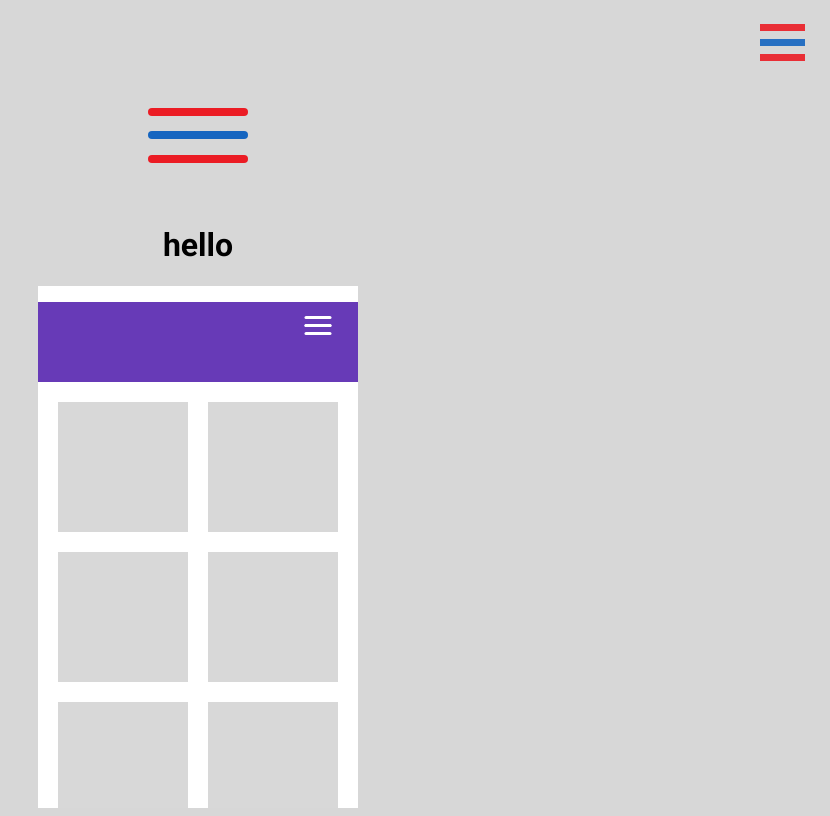
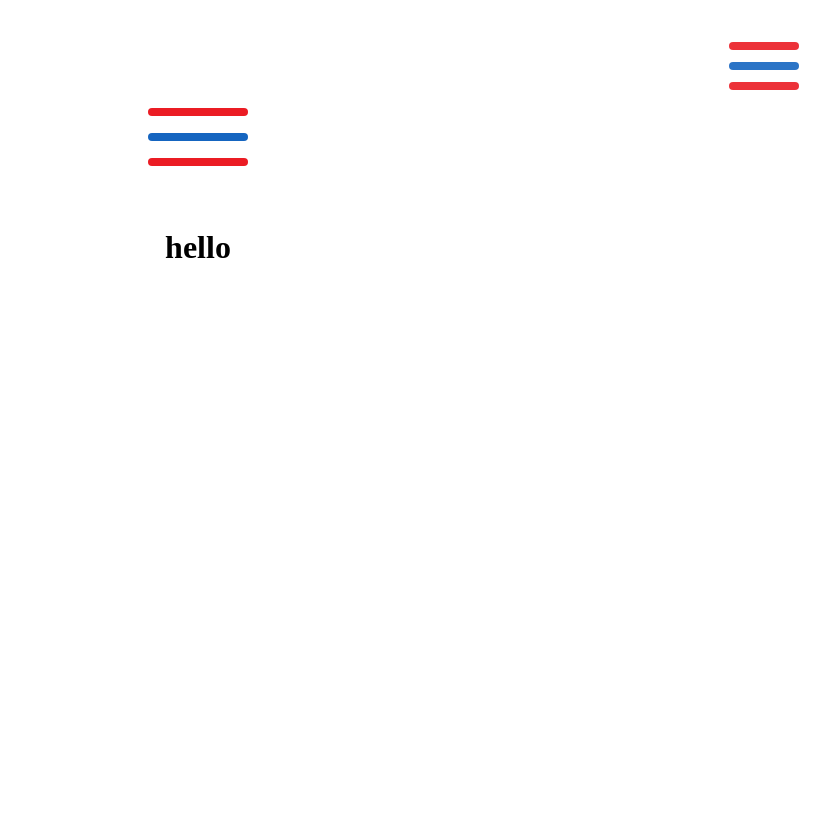
Before and after one commit to wildpow/hamburgerMenu, a React (Create React App) app: page / in a window 1280 px wide. Shown: the whole page, without its empty margins (450-1280 px from the left). Built offline with nearby package versions, Linux system fonts and the light colour scheme.

Commit message:
almost done

```diff
--- a/src/AnotherButton.js
+++ b/src/AnotherButton.js
@@ -17,14 +17,16 @@ const Nav = styled.a`
   :hover {
     background-color: rgba(0, 0, 0, 0.5);
   }
+  :focus {
+    background-color: rgba(0, 0, 0, 0.5);
+  }
 `;
 
 const MenuIcon = styled.line`
   display: block;
   cursor: pointer;
   color: white;
-
-  transform: rotate(0deg);
+  transform: ${props => (props.toggle ? "rotate(180deg)" : "rotate(0deg)")};
   transition: 0.3s cubic-bezier(0.165, 0.84, 0.44, 1);
   fill: none;
   stroke: currentColor;
@@ -36,163 +38,55 @@ const Bar = styled(MenuIcon)`
   transform-origin: 50% 50%;
   transition: transform 0.25s ease-in-out;
 `;
+const Bar2 = styled(MenuIcon)`
+  transform: ${props => (props.toggle ? "rotate(45deg)" : "rotate(0deg);")};
+`;
+const Bar3 = styled(MenuIcon)`
+  transform: ${props => (props.toggle ? "rotate(-45deg)" : "rotate(0deg);")};
+`;
+const Circle = styled(MenuIcon)`
+  /* transition: stroke-dashoffset 0.3s linear 0.1s;
+  stroke-dashoffset: ${props => (props.toggle ? " 0" : "circumference(23)")};
+  stroke-dasharray: circumference(23); */
+  transition: stroke-dashoffset 0.3s linear 0.1s;
+  /* stroke-dashoffset: 144.51326; */
+  stroke-dasharray: 144.51326;
+  stroke-dashoffset: ${props => (props.toggle ? 0 : 144.51326)};
 
-const Circle = styled(MenuIcon)`
-  transition: stroke-dashoffset 0.3s linear 0.1s;
-  stroke-dashoffset: circumference(23);
-  stroke-dasharray: circumference(23);
 `;
 // nav--open
 const AnotherButton = () => {
-  const [toggle, useToggle] = useState("");
+  const [toggle, useToggle] = useState(false);
   return (
     <>
-      <div class="viewport">
-        <header class="header" role="banner">
-          <nav id="nav" class="nav" role="navigation">
-            <ul
-              class="nav__menu"
-              id="menu"
-              tabindex="-1"
-              aria-label="main navigation"
-              hidden
-            >
-              <li class="nav__item">
-                <a href="#" class="nav__link">
-                  Home
-                </a>
-              </li>
-              <li class="nav__item">
-                <a href="#" class="nav__link">
-                  Shop
-                </a>
-              </li>
-              <li class="nav__item">
-                <a href="#" class="nav__link">
-                  Blog
-                </a>
-              </li>
-              <li class="nav__item">
-                <a href="#" class="nav__link">
-                  About
-                </a>
-              </li>
-              <li class="nav__item">
-                <a href="#" class="nav__link">
-                  Contact
-                </a>
-              </li>
-            </ul>
-            <a
+      <Nav
         href="#nav"
-              className={`nav__toggle ${toggle}`}
+        toggle={toggle}
         role="button"
         aria-expanded="false"
         aria-controls="menu"
-              onClick={() => useToggle("nav--open")}
+        onClick={() => useToggle(!toggle)}
       >
+        {console.log(toggle)}
         <svg
           className="menuicon"
           xmlns="http://www.w3.org/2000/svg"
-                width="50"
-                height="50"
+          width="150"
+          height="150"
           viewBox="0 0 50 50"
         >
           <title>Toggle Menu</title>
           <g>
-                  <line
-                    className="menuicon__bar"
-                    x1="13"
-                    y1="16.5"
-                    x2="37"
-                    y2="16.5"
-                  />
-                  <line
-                    className="menuicon__bar"
-                    x1="13"
-                    y1="24.5"
-                    x2="37"
-                    y2="24.5"
-                  />
-                  <line
-                    className="menuicon__bar"
-                    x1="13"
-                    y1="24.5"
-                    x2="37"
-                    y2="24.5"
-                  />
-                  <line
-                    className="menuicon__bar"
-                    x1="13"
-                    y1="32.5"
-                    x2="37"
-                    y2="32.5"
-                  />
-                  <circle className="menuicon__circle" r="23" cx="25" cy="25" />
+            <Bar3 x1="13" y1="16.5" x2="37" y2="16.5" toggle={toggle} />
+            <Bar x1="13" y1="24.5" x2="37" y2="24.5" toggle={toggle} />
+            <Bar x1="13" y1="24.5" x2="37" y2="24.5" toggle={toggle} />
+            <Bar2 x1="13" y1="32.5" x2="37" y2="32.5" toggle={toggle} />
+            <Circle as="circle" toggle={toggle} r="23" cx="25" cy="25" />
           </g>
         </svg>
-            </a>
-            <div className="splash" />
-          </nav>
-        </header>
-        <main className="main" role="main">
-          <div className="gallery" aria-label="gallery">
-            <a href="#" className="gallery__item" />
-            <a href="#" className="gallery__item" />
-            <a href="#" className="gallery__item" />
-            <a href="#" className="gallery__item" />
-            <a href="#" className="gallery__item" />
-            <a href="#" className="gallery__item" />
-            <a href="#" className="gallery__item" />
-            <a href="#" className="gallery__item" />
-            <a href="#" className="gallery__item" />
-            <a href="#" className="gallery__item" />
-            <a href="#" className="gallery__item" />
-            <a href="#" className="gallery__item" />
-            <a href="#" className="gallery__item" />
-            <a href="#" className="gallery__item" />
-            <a href="#" className="gallery__item" />
-            <a href="#" className="gallery__item" />
-            <a href="#" className="gallery__item" />
-            <a href="#" className="gallery__item" />
-            <a href="#" className="gallery__item" />
-            <a href="#" className="gallery__item" />
-            <a href="#" className="gallery__item" />
-            <a href="#" className="gallery__item" />
-            <a href="#" className="gallery__item" />
-            <a href="#" className="gallery__item" />
-          </div>
-        </main>
-      </div>
+      </Nav>
     </>
   );
 };
 
 export default AnotherButton;
-
-{
-  /* <Nav
-href="#nav"
-class="nav__toggle"
-role="button"
-aria-expanded="false"
-aria-controls="menu"
->
-<svg
-  class="menuicon"
-  xmlns="http://www.w3.org/2000/svg"
-  width="50"
-  height="50"
-  viewBox="0 0 50 50"
->
-  <title>Toggle Menu</title>
-  <g>
-    <Bar class="menuicon__bar" x1="13" y1="16.5" x2="37" y2="16.5" />
-    <Bar class="menuicon__bar" x1="13" y1="24.5" x2="37" y2="24.5" />
-    <Bar class="menuicon__bar" x1="13" y1="24.5" x2="37" y2="24.5" />
-    <Bar class="menuicon__bar" x1="13" y1="32.5" x2="37" y2="32.5" />
-    <Circle class="menuicon__circle" r="23" cx="25" cy="25" />
-  </g>
-</svg>
-</Nav> */
-}
--- a/src/App.css
+++ b/src/App.css
@@ -1,7 +1,7 @@
 @import url("https://fonts.googleapis.com/css?family=Lobster");
 @import url("https://fonts.googleapis.com/css?family=Open+Sans");
 
-@keyframes appear {
+/* @keyframes appear {
   0% {
     opacity: 0;
   }
@@ -9,7 +9,7 @@
     opacity: 1;
   }
 }
-
+body
 @keyframes slideIn {
   0% {
     transform: translateX(20%);
@@ -26,7 +26,7 @@
   100% {
     width: 90%;
   }
-}
+} */
 
 /* @keyframes slideIn {
   0% {
@@ -45,13 +45,13 @@
   }
 } */
 
-:root {
+/* :root {
   --screen-width: 320px;
   --screen-height: 560px;
   --header-bg-color: #673ab7;
   --splash-bg-color: #368887;
-}
-.nav__toggle {
+} */
+/* .nav__toggle {
   display: inline-block;
   position: absolute;
   z-index: 10;
@@ -64,55 +64,9 @@
   cursor: pointer;
   border-radius: 50%;
   transition: background-color 0.15s linear;
-}
-.nav__toggle:hover,
-.nav__toggle:focus {
-  background-color: rgba(0, 0, 0, 0.5);
-}
-.nav__menu {
-  display: flex;
-  flex-direction: column;
-  justify-content: center;
-  height: var(--screen-height);
-  position: relative;
-  z-index: 5;
-  visibility: hidden;
-}
-.nav__item {
-  opacity: 0;
-  transition: all 0.3s cubic-bezier(0, 0.995, 0.99, 1) 0.3s;
-}
-.nav__item:nth-child(1) {
-  transform: translateY(-40px);
-}
-.nav__item:nth-child(2) {
-  transform: translateY(-80px);
-}
-.nav__item:nth-child(3) {
-  transform: translateY(-120px);
-}
-.nav__item:nth-child(4) {
-  transform: translateY(-160px);
-}
-.nav__item:nth-child(5) {
-  transform: translateY(-200px);
-}
-.nav__link {
-  color: white;
-  display: block;
-  text-align: center;
-  text-transform: uppercase;
-  letter-spacing: 5px;
-  font-size: 1.25rem;
-  text-decoration: none;
-  padding: 1rem;
-}
-.nav__link:hover,
-.nav__link:focus {
-  outline: 0;
-  background-color: rgba(0, 0, 0, 0.2);
-}
-.menuicon {
+} */
+
+/* .menuicon {
   display: block;
   cursor: pointer;
   color: white;
@@ -136,32 +90,7 @@
   stroke-dashoffset: 144.51326;
   stroke-dasharray: 144.51326;
 }
-.splash {
-  position: absolute;
-  top: 40px;
-  right: 40px;
-  width: 1px;
-  height: 1px;
-}
-.splash::after {
-  content: "";
-  display: block;
-  position: absolute;
-  border-radius: 50%;
-  background-color: var(--splash-bg-color);
-  width: 284vmax;
-  height: 284vmax;
-  top: -142vmax;
-  left: -142vmax;
-  transform: scale(0);
-  transform-origin: 50% 50%;
-  transition: transform 0.5s cubic-bezier(0.755, 0.05, 0.855, 0.06);
-  will-change: transform;
-}
-.nav:target > .splash::after,
-.nav--open > .splash::after {
-  transform: scale(1);
-}
+
 .nav:target .menuicon,
 .nav--open .menuicon {
   color: white;
@@ -230,4 +159,4 @@ body {
 .gallery__item:hover,
 .gallery__item:focus {
   background-color: #a4a4a4;
-}
+} */
--- a/src/App.js
+++ b/src/App.js
@@ -94,7 +94,7 @@ class App extends React.Component {
         <Body menuOpen={menuOpen}>
           <MenuButtonz />
           <h1>hello</h1>
-          <AnotherButton />
+          {/* <AnotherButton /> */}
         </Body>
       </div>
     );
--- a/src/Menu/newMenu.js
+++ b/src/Menu/newMenu.js
@@ -14,7 +14,7 @@ const Container = styled.div`
   color: #fafafa;
   transition: width 0.3s ease;
   z-index: 2;
-  padding-top: 6rem;
+  padding-top: 7.6rem;
 `;
 
 const Menu = ({ open, children }) => (
--- a/src/Menu/newerMenuButton.js
+++ b/src/Menu/newerMenuButton.js
@@ -1,49 +1,104 @@
-import React from "react";
-import styled from "styled-components";
+import React, { useState } from "react";
+import styled, { css } from "styled-components";
 
+const Line1Active = css`
+  transform: translateY(20px) translateX(0) rotate(45deg);
+`;
+const Line2Active = css`
+  transform: translateY(-20px) translateX(0) rotate(-45deg);
+`;
+
+const Poop = styled.div`
+  width: 90px;
+  height: 90px;
+  display: flex;
+  justify-content: center;
+  align-content: center;
+  justify-items: center;
+  align-items: center;
+  border-radius: 50%;
+  transition: all 0.15s linear;
+  border: ${props =>
+    props.open ? "1px solid rgba(0,0,0,.2)" : "1px solid transparent"};
+  :hover {
+    background-color: rgba(0, 0, 0, 0.1);
+  }
+`;
 const Container = styled.div`
-  height: 37px;
-  width: 47px;
-  display: flex;
+  width: 70px;
+  height: 40px;
+  margin-bottom: 9px;
+  /* display: flex;
   flex-direction: column;
   justify-content: center;
-  align-items: center;
+  align-items: center; */
+  justify-self: center;
+  position: relative;
+  display: block;
+
   cursor: pointer;
-  padding: 4px;
+  /* border-radius: 50%; */
 `;
 
 const Line = styled.div`
-  height: 7px;
-  width: 45px;
-  transition: all 0.2s ease;
+  /* height: 7px;
+  width: 45px; */
+  width: 70px;
+  height: 40px;
+  left: 0;
+  transition: all 0.4s;
+  border-radius: 4px;
+  display: block;
+  position: absolute;
 `;
 const LineTop = styled(Line)`
-  transform: ${props =>
+top: 0;
+  height: 8px;
+  transform: ${props => (props.hover ? "translateY(-4px)" : "translateY(0)")};
+  ${props => props.open && Line1Active};
+  /* transform: ${props =>
     props.open ? "translateY(-1px) rotate(45deg)" : "none"};
-  transform-origin: top left;
-  margin-bottom: 8px;
+  transform-origin: top left; */
+  /* margin-bottom: 8px; */
   background-color: ${props => (props.open ? "white" : "#eb1c24")};
 `;
 
 const LineMiddle = styled(Line)`
+  top: 50%;
+  height: 8px;
   opacity: ${props => (props.open ? 0 : 1)};
   transform: ${props => (props.open ? "translateX(-16px)" : "none")};
   background-color: ${props => (props.open ? "white" : "#1565c0")};
 `;
 
 const LineBottom = styled(Line)`
-  transform: ${props =>
-    props.open ? "translateX(-5px) rotate(-45deg)" : "none"};
-  transform-origin: top left;
-  margin-top: 8px;
+  top: 100%;
+  height: 8px;
+  transform: ${props => (props.hover ? "translateY(4px)" : "translateY(0)")};
+  ${props => props.open && Line2Active};
   background-color: ${props => (props.open ? "white" : "#eb1c24")};
 `;
-const MenuButton = ({ open, onClick }) => (
-  <Container onClick={onClick}>
-    <LineTop open={open} />
-    <LineMiddle open={open} />
-    <LineBottom open={open} />
-  </Container>
-);
+const MenuButton = ({ open, onClick }) => {
+  const [hover, setHover] = useState(false);
+  return (
+    <Poop hover={hover} open={open}>
+      <Container
+        hover={hover}
+        open={open}
+        onClick={onClick}
+        onMouseEnter={() => {
+          setHover(!hover);
+        }}
+        onMouseLeave={() => {
+          setHover(!hover);
+        }}
+      >
+        <LineTop open={open} hover={hover} />
+        <LineMiddle open={open} hover={hover} />
+        <LineBottom open={open} hover={hover} />
+      </Container>
+    </Poop>
+  );
+};
 
 export default MenuButton;
--- a/src/newMenuButton.js
+++ b/src/newMenuButton.js
@@ -8,7 +8,7 @@ const Line2Active = css`
   transform: translateY(-25px) translateX(0) rotate(-45deg);
 `;
 const Ham = styled.div`
-  cursor: "pointer";
+  cursor: pointer;
   width: 100px;
   height: 50px;
   position: relative;
```
Lines whose indentation alone changed are shown as unchanged.
